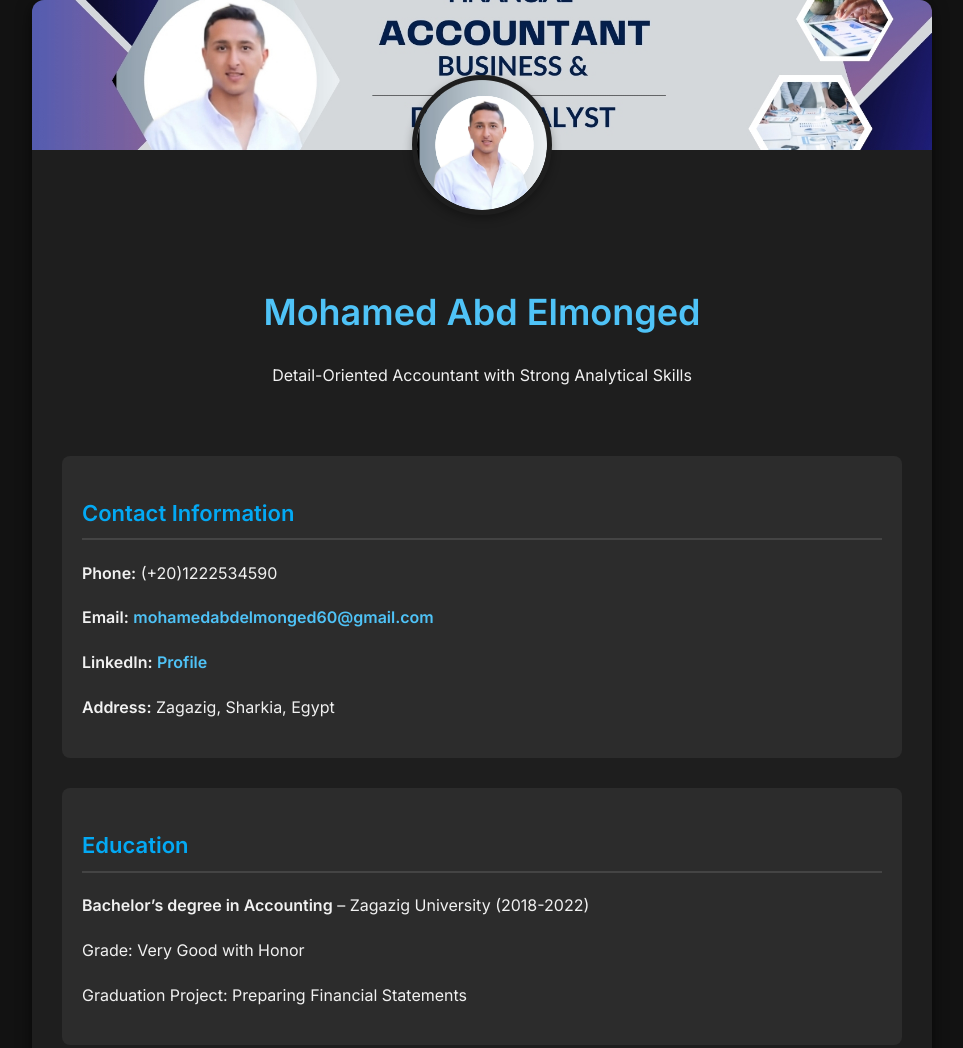
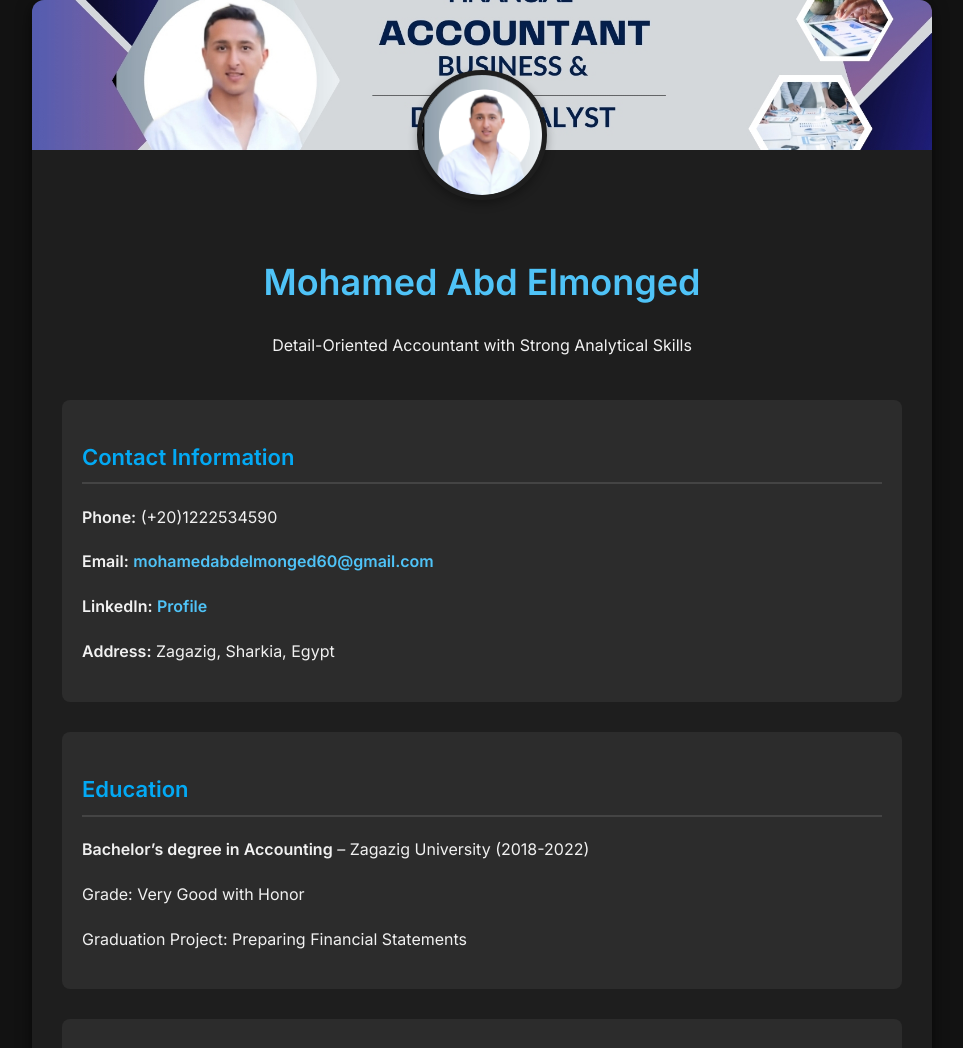
Before and after one commit to mo2492000/cv, a plain HTML site: page index.html in a window 1280 px wide. Shown: the top 1048 px of the page, without its empty margins (158-1121 px from the left). Drawn offline with Linux system fonts and the light colour scheme.

Commit message:
Update index.html

```diff
--- a/index.html
+++ b/index.html
@@ -33,11 +33,11 @@
 
     .profile-img-new {
       position: absolute;
-      bottom: -65px;
+      bottom: -50px; /* قللنا المسافة */
       left: 50%;
       transform: translateX(-50%);
-      width: 130px;
-      height: 130px;
+      width: 120px; /* قللنا الحجم */
+      height: 120px;
       border-radius: 50%;
       border: 5px solid #1e1e1e;
       box-shadow: 0 4px 10px rgba(0,0,0,0.3);
@@ -47,16 +47,20 @@
 
     .header-section {
       text-align: center;
-      padding-top: 80px;
-      padding-bottom: 20px;
-      margin-top: 40px;
+      padding-top: 60px; /* قللنا البادينج */
+      padding-bottom: 10px;
+      margin-top: 30px;
     }
 
     h1 {
       color: #4FC3F7;
-      margin: 10px 0;
+      margin: 10px 0 5px 0; /* قللنا المسافة أسفل العنوان */
       font-size: 36px;
       font-weight: 700;
+    }
+
+    .header-section p {
+      margin-bottom: 0; /* منعنا أي مسافة زائدة */
     }
 
     h2 {
```
